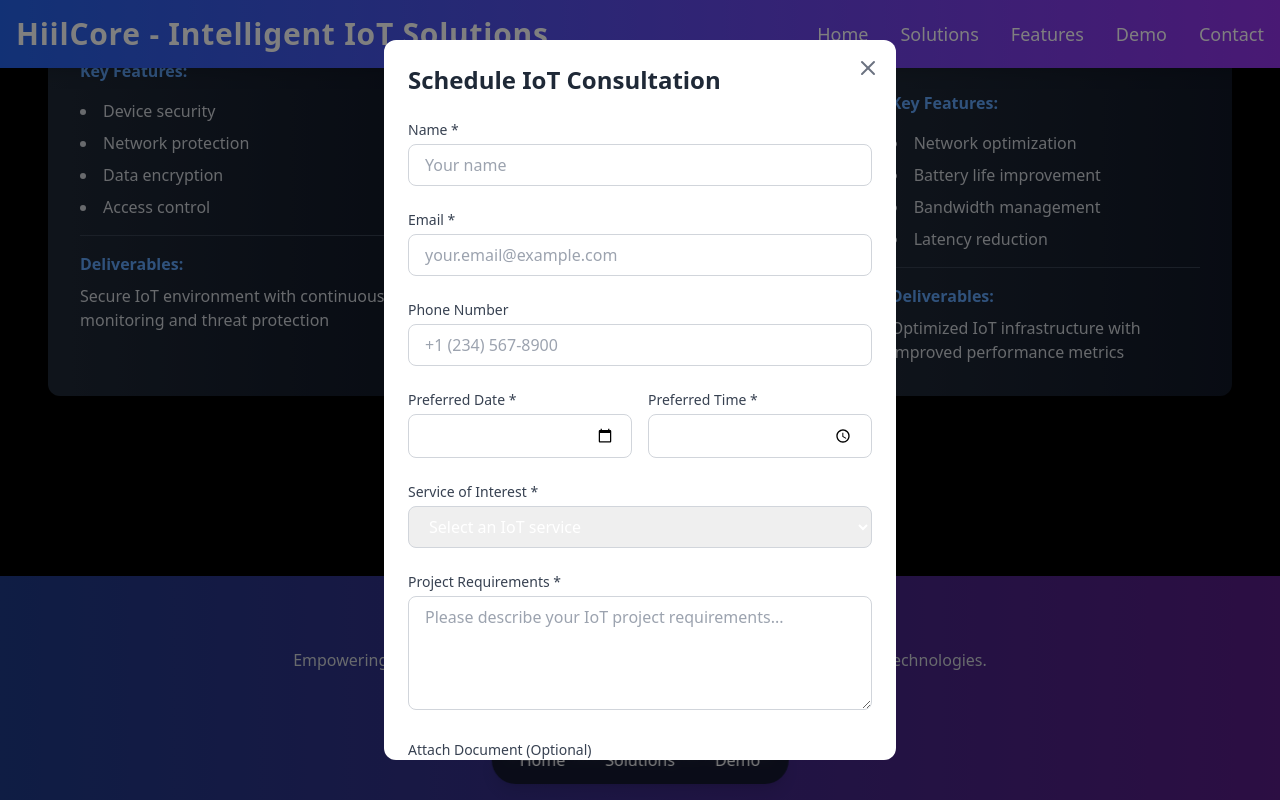
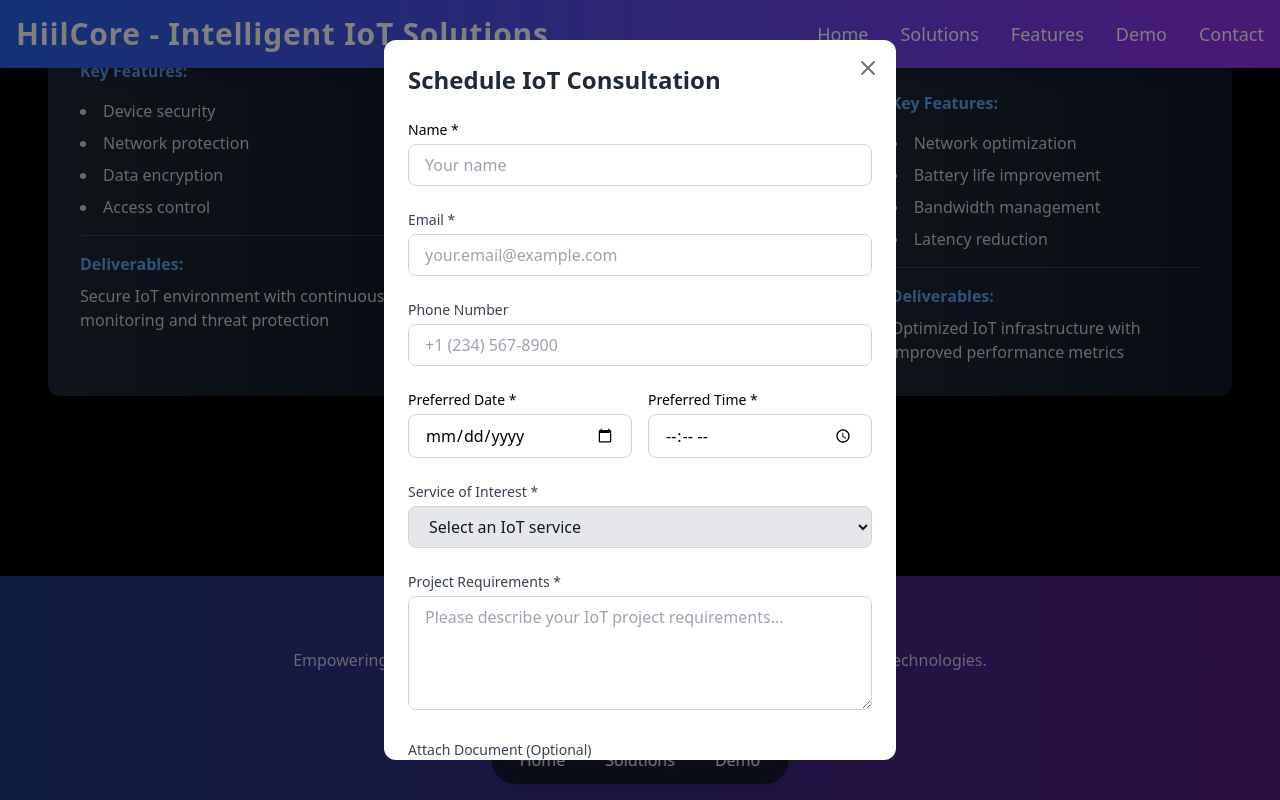
Before and after one commit to mustafasigad/iot-solutions-somalsmart, a Next.js app: page /solutions in a window 1280 px wide. Both pictures are taken after a click on the button "Schedule a Consultation". Shown: the part 1370-2170 px from the top of the page. Built offline with nearby package versions, Linux system fonts and the light colour scheme.

Commit message:
fixed consulation tap

```diff
--- a/src/app/api/contact/route.js
+++ /dev/null
@@ -1,62 +0,0 @@
-// src/app/api/contact/route.js
-import { NextResponse } from 'next/server';
-import sgMail from '@sendgrid/mail';
-
-export async function POST(req) {
-  try {
-    const formData = await req.formData();
-    const name = formData.get('name');
-    const email = formData.get('email');
-    const phone = formData.get('phone');
-    const requirements = formData.get('requirements');
-    const attachment = formData.get('attachment');
-
-    sgMail.setApiKey(process.env.SENDGRID_API_KEY);
-
-    let attachments = [];
-    if (attachment) {
-      const buffer = await attachment.arrayBuffer();
-      const base64Content = Buffer.from(buffer).toString('base64');
-
-      attachments.push({
-        content: base64Content,
-        filename: attachment.name,
-        type: attachment.type,
-        disposition: 'attachment'
-      });
-    }
-
-    const msg = {
-      to: process.env.RECIPIENT_EMAIL,
-      from: process.env.SENDGRID_FROM_EMAIL,
-      subject: 'New Contact Form Submission - HiilCore',
-      text: `
-Name: ${name}
-Email: ${email}
-Phone: ${phone || 'Not provided'}
-Requirements: ${requirements}
-      `,
-      html: `
-<h2>New Contact Form Submission</h2>
-<p><strong>Name:</strong> ${name}</p>
-<p><strong>Email:</strong> ${email}</p>
-<p><strong>Phone:</strong> ${phone || 'Not provided'}</p>
-<p><strong>Requirements:</strong><br>${requirements.replace(/\n/g, '<br>')}</p>
-      `,
-      attachments
-    };
-
-    await sgMail.send(msg);
-
-    return NextResponse.json(
-      { message: 'Email sent successfully' },
-      { status: 200 }
-    );
-  } catch (error) {
-    console.error('Error sending email:', error);
-    return NextResponse.json(
-      { message: 'Failed to send email' },
-      { status: 500 }
-    );
-  }
-}
--- a/src/components/solutions/ProfessionalServices.js
+++ b/src/components/solutions/ProfessionalServices.js
@@ -108,7 +108,7 @@ export default function ProfessionalServices() {
       formDataToSend.append('time', formData.time);
       formDataToSend.append('selectedService', formData.selectedService);
       formDataToSend.append('requirements', formData.requirements);
-      formDataToSend.append('to', 'janodones@gmail.com');
+      formDataToSend.append('to', 'info@hiilcore.com');
       if (file) {
         formDataToSend.append('attachment', file);
       }
@@ -235,7 +235,7 @@ export default function ProfessionalServices() {
 
               <form onSubmit={handleSubmit} className="space-y-6">
               <div>
-                  <label htmlFor="name" className="block text-sm font-medium text-gray-700 mb-1">
+  <label htmlFor="name" className="block text-sm font-medium text-black mb-1">
     Name *
   </label>
   <input
@@ -245,10 +245,11 @@ export default function ProfessionalServices() {
     required
     value={formData.name}
     onChange={handleChange}
-                    className="w-full px-4 py-2 border border-gray-300 rounded-lg focus:ring-2 focus:ring-blue-500 focus:border-blue-500 outline-none"
+    className="w-full px-4 py-2 border border-gray-300 rounded-lg bg-white text-black focus:bg-gray-100 focus:ring-2 focus:ring-gray-500 focus:border-gray-500 outline-none"
     placeholder="Your name"
   />
 </div>
+
 
                 <div>
                   <label htmlFor="email" className="block text-sm font-medium text-gray-700 mb-1">
@@ -261,7 +262,7 @@ export default function ProfessionalServices() {
                     required
                     value={formData.email}
                     onChange={handleChange}
-                    className="w-full px-4 py-2 border border-gray-300 rounded-lg focus:ring-2 focus:ring-blue-500 focus:border-blue-500 outline-none"
+                    className="w-full px-4 py-2 border border-gray-300 rounded-lg bg-white text-black focus:bg-gray-100 focus:ring-2 focus:ring-gray-500 focus:border-gray-500 outline-none"
                     placeholder="your.email@example.com"
                   />
                 </div>
@@ -276,14 +277,13 @@ export default function ProfessionalServices() {
                     name="phone"
                     value={formData.phone}
                     onChange={handleChange}
-                    className="w-full px-4 py-2 border border-gray-300 rounded-lg focus:ring-2 focus:ring-blue-500 focus:border-blue-500 outline-none"
+                    className="w-full px-4 py-2 border border-gray-300 rounded-lg bg-white text-black focus:bg-gray-100 focus:ring-2 focus:ring-gray-500 focus:border-gray-500 outline-none"
                     placeholder="+1 (234) 567-8900"
                   />
                 </div>
-
                 <div className="grid grid-cols-2 gap-4">
   <div>
-                    <label htmlFor="date" className="block text-sm font-medium text-gray-700 mb-1">
+    <label htmlFor="date" className="block text-sm font-medium text-black mb-1">
       Preferred Date *
     </label>
     <input
@@ -294,12 +294,12 @@ export default function ProfessionalServices() {
       min={minDate}
       value={formData.date}
       onChange={handleChange}
-                      className="w-full px-4 py-2 border border-gray-300 rounded-lg focus:ring-2 focus:ring-blue-500 focus:border-blue-500 outline-none"
+      className="w-full px-4 py-2 border border-gray-300 rounded-lg bg-white text-black focus:bg-gray-100 focus:ring-2 focus:ring-gray-500 focus:border-gray-500 outline-none"
     />
   </div>
 
   <div>
-                    <label htmlFor="time" className="block text-sm font-medium text-gray-700 mb-1">
+    <label htmlFor="time" className="block text-sm font-medium text-black mb-1">
       Preferred Time *
     </label>
     <input
@@ -309,13 +309,16 @@ export default function ProfessionalServices() {
       required
       value={formData.time}
       onChange={handleChange}
-                      className="w-full px-4 py-2 border border-gray-300 rounded-lg focus:ring-2 focus:ring-blue-500 focus:border-blue-500 outline-none"
+      className="w-full px-4 py-2 border border-gray-300 rounded-lg bg-white text-black focus:bg-gray-100 focus:ring-2 focus:ring-gray-500 focus:border-gray-500 outline-none"
     />
   </div>
 </div>
 
                 <div>
-                  <label htmlFor="selectedService" className="block text-sm font-medium text-gray-700 mb-1">
+  <label
+    htmlFor="selectedService"
+    className="block text-sm font-medium text-gray-700 mb-1"
+  >
     Service of Interest *
   </label>
   <select
@@ -324,11 +327,13 @@ export default function ProfessionalServices() {
     required
     value={formData.selectedService}
     onChange={handleChange}
-                    className="w-full px-4 py-2 border border-gray-300 rounded-lg focus:ring-2 focus:ring-blue-500 focus:border-blue-500 outline-none"
+    className={`w-full px-4 py-2 border border-gray-300 rounded-lg outline-none ${
+      formData.selectedService ? 'bg-white' : 'bg-gray-200 text-gray-900'
+    } hover:bg-gray-100 focus:ring-2 focus:ring-gray-500 focus:border-gray-500`}
   >
     <option value="">Select an IoT service</option>
     {services.map((service, index) => (
-                      <option key={index} value={service.title}>
+      <option key={index} value={service.title} className="text-gray-900">
         {service.title}
       </option>
     ))}
@@ -346,7 +351,7 @@ export default function ProfessionalServices() {
                     rows={4}
                     value={formData.requirements}
                     onChange={handleChange}
-                    className="w-full px-4 py-2 border border-gray-300 rounded-lg focus:ring-2 focus:ring-blue-500 focus:border-blue-500 outline-none resize-y min-h-[100px]"
+                    className="w-full px-4 py-2 border border-gray-300 rounded-lg bg-white text-black focus:bg-gray-100 focus:ring-2 focus:ring-gray-500 focus:border-gray-500 outline-none"
                     placeholder="Please describe your IoT project requirements..."
                   />
                 </div>
```
Lines whose indentation alone changed are shown as unchanged.
